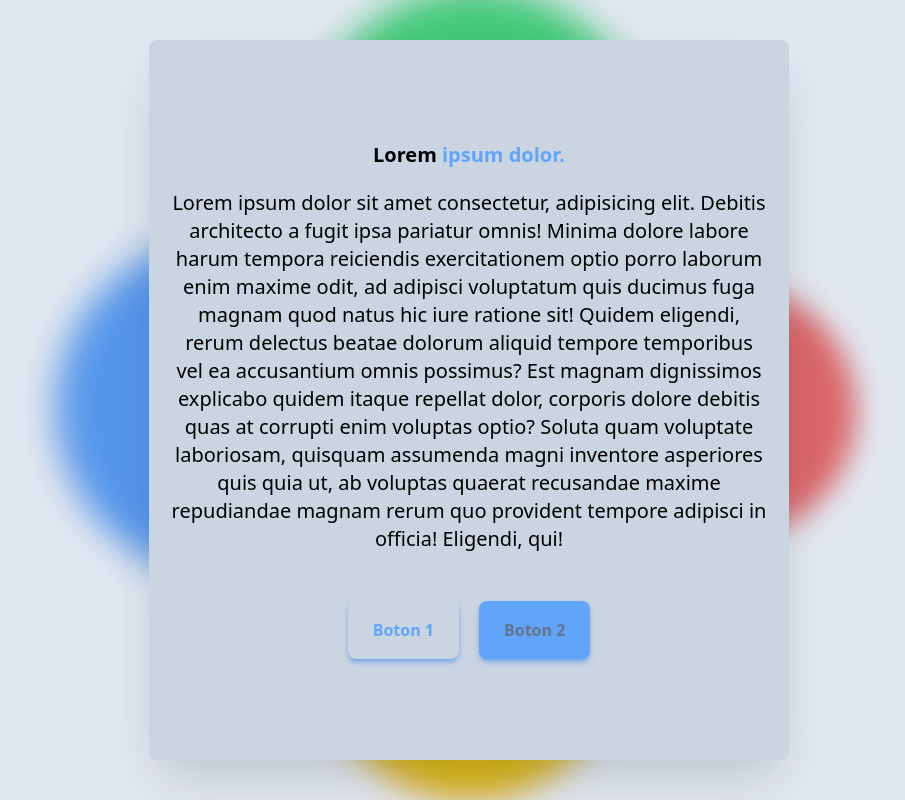
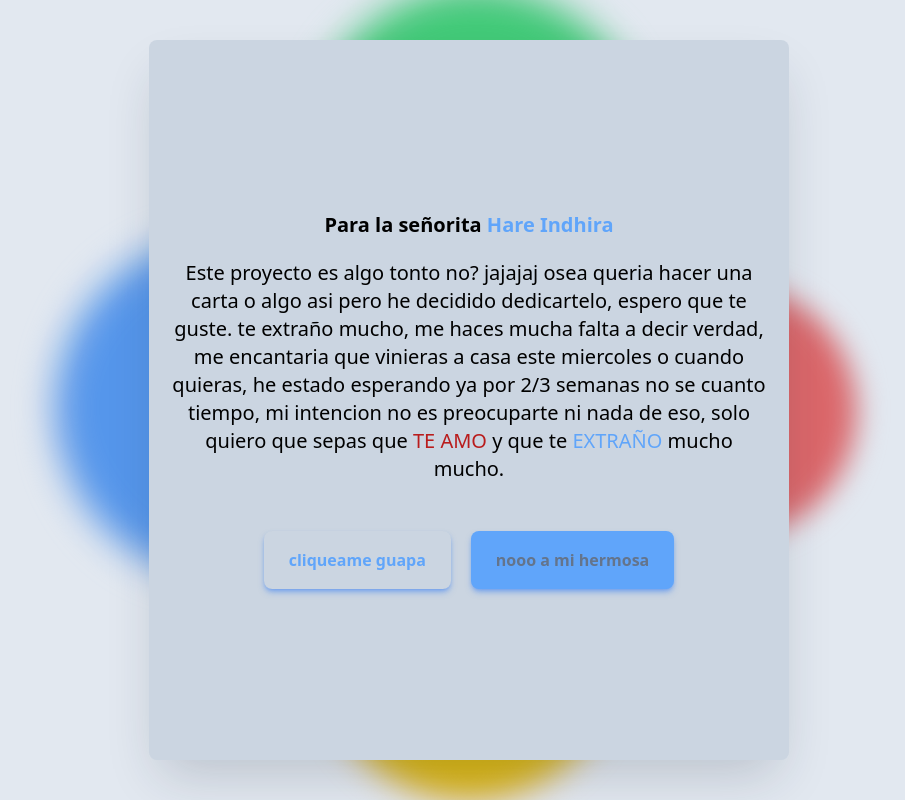
Before and after one commit to Wilgrey2004/Ejercicio-1-Tailwind, a website: page index.html in a window 1280 px wide. Shown: the whole page, without its empty margins (171-1076 px from the left). Drawn offline with Linux system fonts and the light colour scheme.

Commit message:
Esta es la version para mi amada jajaaja

```diff
--- a/index.html
+++ b/index.html
@@ -26,38 +26,38 @@
         class="rounded-full filter blur-lg mix-blend-multiply absolute border-2 border-red-400 bottom-0 w-[300px] h-[300px] bg-yellow-400 animate-Mover animation-delay-6000"
       ></div>
       <div
-        class="md:w-1/2 md:gap-5 hover:scale-105 z-10 transition shadow-2xl shadow-slate-800/20 bg-slate-300 m-10 p-5 border-2 rounded-lg border-transparent  flex flex-col items-center justify-center h-full"
+        class="md:w-1/2 md:gap-5 hover:scale-105 z-10 transition shadow-2xl shadow-slate-800/20 bg-slate-300 m-10 p-5 border-2 rounded-lg border-transparent flex flex-col items-center justify-center h-full"
       >
         <h1 class="text-xl font-bold">
-          Lorem <span class="text-blue-400">ipsum dolor.</span>
+          Para la señorita <span class="text-blue-400">Hare Indhira</span>
         </h1>
         <p class="text-center text-sm md:text-xl">
-          Lorem ipsum dolor sit amet consectetur, adipisicing elit. Debitis
-          architecto a fugit ipsa pariatur omnis! Minima dolore labore harum
-          tempora reiciendis exercitationem optio porro laborum enim maxime
-          odit, ad adipisci voluptatum quis ducimus fuga magnam quod natus hic
-          iure ratione sit! Quidem eligendi, rerum delectus beatae dolorum
-          aliquid tempore temporibus vel ea accusantium omnis possimus? Est
-          magnam dignissimos explicabo quidem itaque repellat dolor, corporis
-          dolore debitis quas at corrupti enim voluptas optio? Soluta quam
-          voluptate laboriosam, quisquam assumenda magni inventore asperiores
-          quis quia ut, ab voluptas quaerat recusandae maxime repudiandae magnam
-          rerum quo provident tempore adipisci in officia! Eligendi, qui!
+          Este proyecto es algo tonto no? jajajaj osea queria hacer una carta o
+          algo asi pero he decidido dedicartelo, espero que te guste. te extraño
+          mucho, me haces mucha falta a decir verdad, me encantaria que vinieras
+          a casa este miercoles o cuando quieras, he estado esperando ya por 2/3
+          semanas no se cuanto tiempo, mi intencion no es preocuparte ni nada de
+          eso, solo quiero que sepas que
+          <span class="text-red-700">TE AMO</span> y que te
+          <span class="text-blue-400">EXTRAÑO</span> mucho mucho.
         </p>
         <div class="mt-7 flex w-full gap-5 justify-center">
           <button
+            id="btnUno"
             class="px-6 py-2 md:px-6 md:py-4 border rounded-lg shadow-md shadow-blue-500/50 bg-transparent border-transparent text-blue-400 font-bold"
           >
-            Boton 1
+            cliqueame guapa
           </button>
 
           <button
+            id="btnDos"
             class="px-6 py-2md:px-6 md:py-4 border border-transparent rounded-lg shadow-md shadow-blue-500/50 bg-blue-400 text-slate-500 font-bold"
           >
-            Boton 2
+            nooo a mi hermosa
           </button>
         </div>
       </div>
     </section>
+    <script src="./src/scrip.js"></script>
   </body>
 </html>
--- /dev/null
+++ b/src/scrip.js
@@ -0,0 +1,10 @@
+const btnUno = document.getElementById("btnUno");
+const btnDos = document.getElementById("btnDos");
+
+btnUno.addEventListener("click", () => {
+  alert("te amo, te quiero mucho y te quiero mucho guapaaaaaaa!!!!!");
+});
+
+btnDos.addEventListener("click", () => {
+  alert("gracias por clicarme, ahora soy tuyo, te amamos hermosaaaaaa!");
+});
```
Also changed, not shown: src/output.css.
